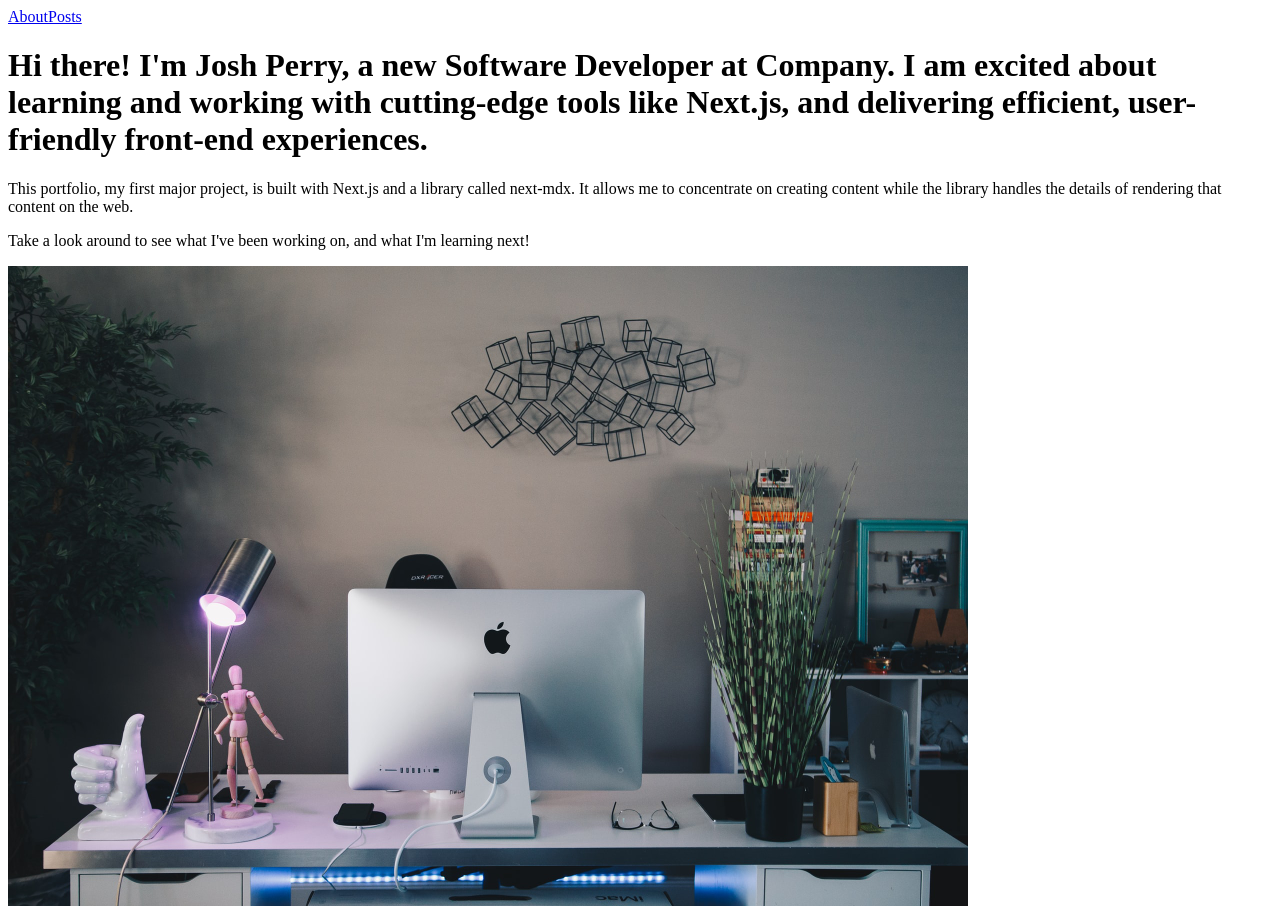
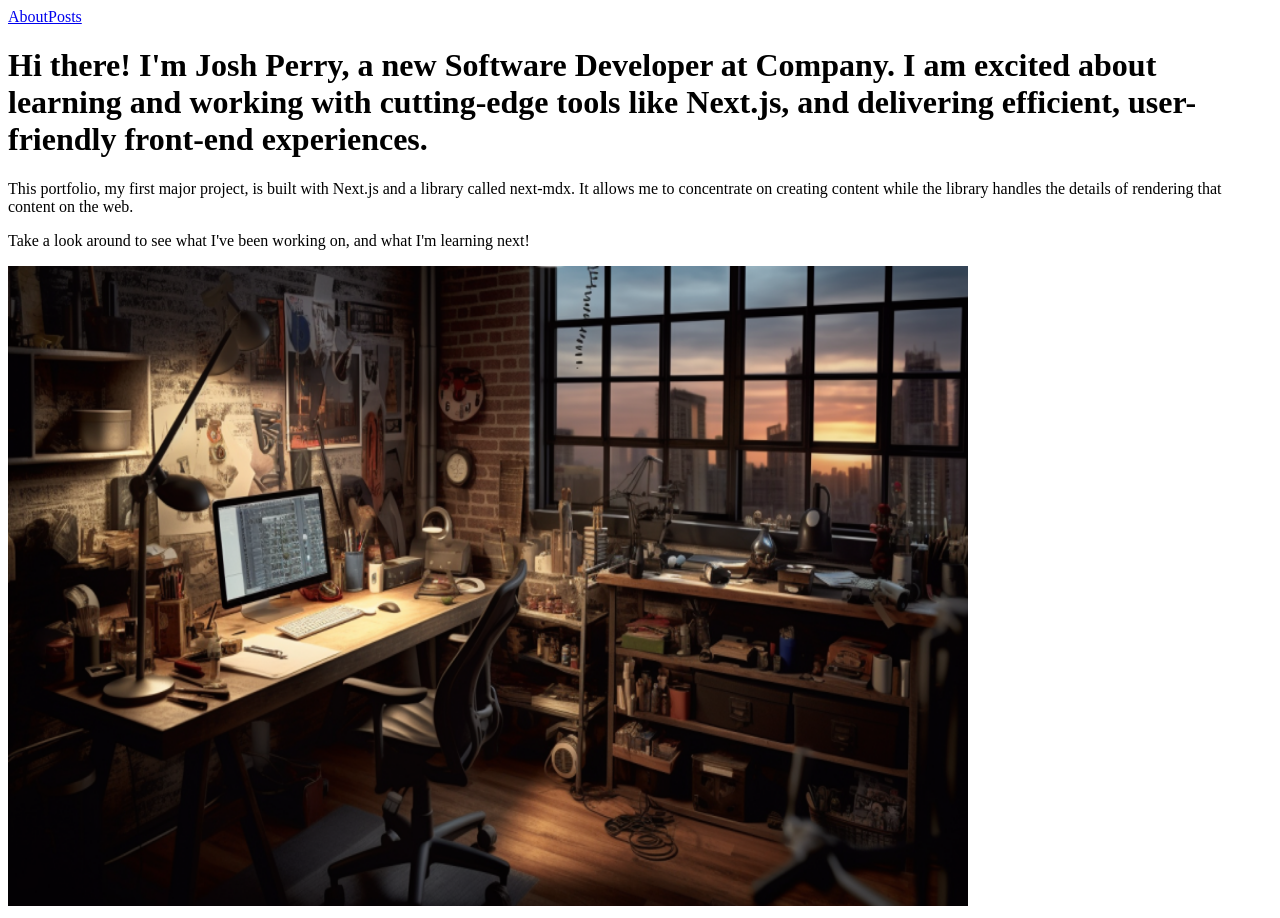
Before and after one commit to LogicVirus/new, a Next.js app: page / in a window 1280 px wide. Built offline with nearby package versions, Linux system fonts and the light colour scheme; no server answers.

Commit message:
Update index.tsx

```diff
--- a/pages/index.tsx
+++ b/pages/index.tsx
@@ -22,7 +22,7 @@ function HomePage() {
 
       <div className="container max-w-4xl m-auto px-4 mt-20">
         <Image
-          src="/desk.jpg"
+          src="/aaaa.png"
           alt="my desk"
           width={1920 / 2}
           height={1280 / 2}
```
